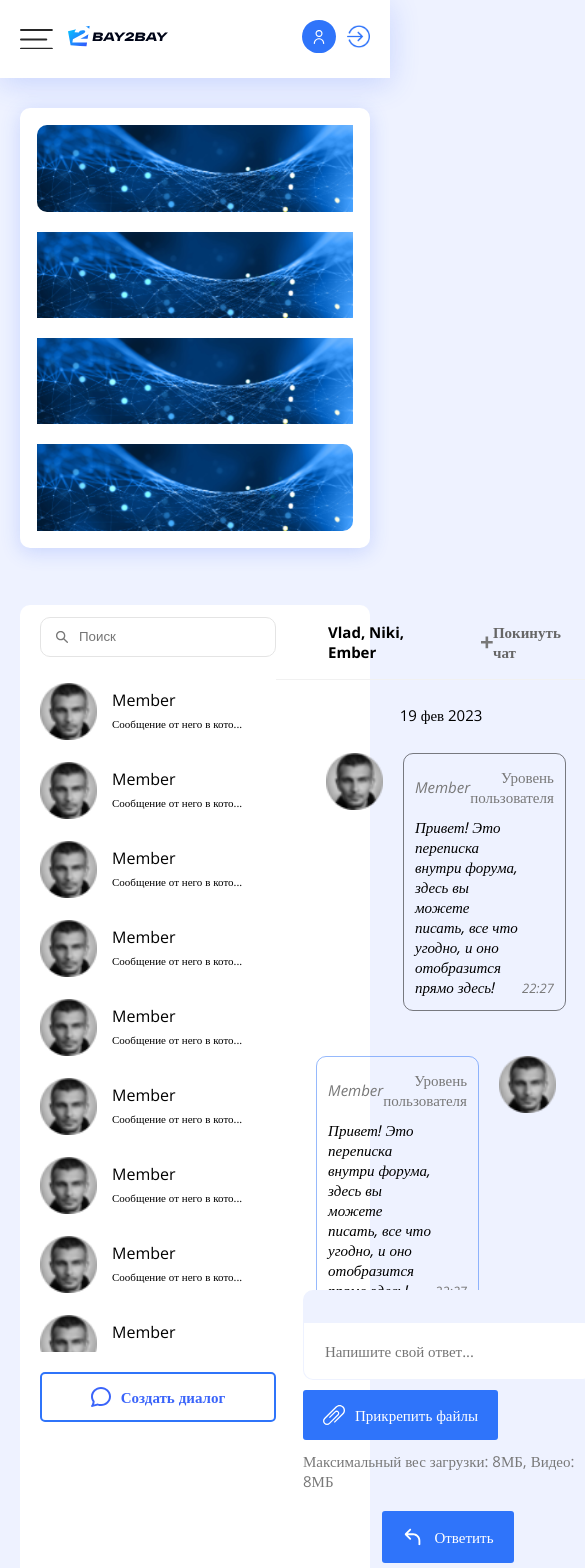
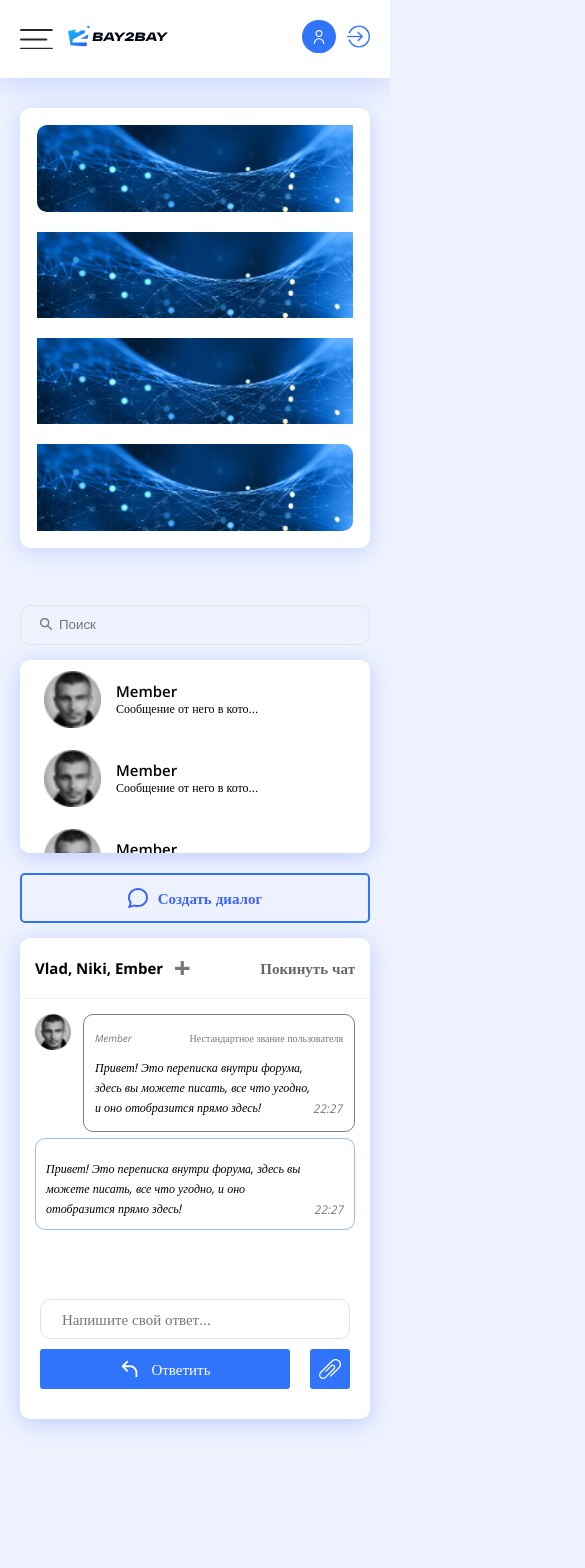
Before and after one commit to diorm47/krone, a React (Create React App) app: page /mails in a window 390 px wide. Shown: the top 1568 px of the page, 585 px wide, since content can reach past the window. After the commit the page ends 1491 px from the top, so only its background shows below. Built offline with nearby package versions, Linux system fonts and the light colour scheme.

Commit message:
chat updates

```diff
--- a/src/pages/mails-page/mails-page.css
+++ b/src/pages/mails-page/mails-page.css
@@ -91,6 +91,17 @@
   margin-top: 15px;
   height: 680px;
   overflow-x: auto;
+}
+.mails_page_content_users::-webkit-scrollbar {
+  border-radius: 10px;
+  width: 13px;
+  background: rgb(224, 224, 224);
+}
+
+.mails_page_content_users::-webkit-scrollbar-thumb {
+  border-radius: 10px;
+  width: 13px;
+  background: rgb(47, 116, 250);
 }
 .mails_page_content_user {
   padding: 11px 12px 11px 20px;
@@ -343,3 +354,192 @@
   letter-spacing: 0%;
   text-align: left;
 }
+
+@media only screen and (max-width: 980px) {
+  .mails_page_content {
+    flex-direction: column;
+  }
+  .mails_page_content_left {
+    width: 100%;
+  }
+  .mails_page_content_search input {
+    width: 100%;
+  }
+  .mails_page_content_search {
+    padding-right: 8px;
+  }
+  .mails_page_content_users {
+    padding-right: 10px;
+  }
+  .create_dialog {
+    width: 100%;
+    margin: 0;
+    margin-top: 20px;
+  }
+}
+
+@media only screen and (max-width: 500px) {
+  .mails_page_content_chat_input_uploads span {
+    display: none;
+  }
+  .mails_page_content_chat_input_uploads {
+    flex-direction: row-reverse !important;
+  }
+  .mails_page_content_chat_input_uploads_left button p {
+    display: none;
+  }
+  .mails_page_content_chat_input_uploads_left button {
+    width: 40px;
+    height: 40px;
+    padding: 0;
+  }
+  .mails_page_content_chat_input_upload_btn:nth-child(2) {
+    height: 40px;
+    width: 100%;
+  }
+  .mails_page_content_chat_input input {
+    height: 40px;
+    width: 100%;
+    box-sizing: border-box;
+    /* button */
+    border: 1px solid rgb(228, 228, 228);
+    border-radius: 10px;
+  }
+  .my_mail_chat_message img {
+    display: none;
+  }
+  .mails_page_content_chat {
+    height: 300px;
+    padding: 15px;
+  }
+  .mails_page_content_chat_date {
+    display: none;
+  }
+  .user_chat_message img {
+    width: 36px;
+    height: 36px;
+  }
+  .user_chat_message {
+    margin-bottom: 6px;
+    gap: 12px;
+  }
+  .my_mail_chat_message .mails_chat_mess_top {
+    display: none;
+  }
+  .mails_page_content_right_top {
+    padding: 20px 15px;
+  }
+  .mails_page_content_right_members {
+    gap: 12px;
+  }
+  .mails_chat_mess_text p {
+    font-size: 12px;
+  }
+  .my_mail_chat_message .mails_chat_mess {
+    padding: 10px;
+  }
+  .mails_chat_mess_top p:last-child {
+    font-size: 10px;
+  }
+  .mails_page_content {
+    background: #eef2ff;
+  }
+  .mails_page_content_search {
+    margin: 0;
+    padding: 0;
+  }
+  .mails_page_content_search svg {
+    position: absolute;
+    left: 20px;
+    top: 13px;
+  }
+  .mails_page_content_search input {
+    background: transparent;
+  }
+  .mails_page_content_users {
+    border-radius: 10.01px;
+    height: 193px;
+    box-shadow: 0px 4px 20px 0px rgba(50, 94, 251, 0.25);
+    background: rgb(255, 255, 255);
+  }
+  .mails_page_content_users::-webkit-scrollbar {
+    width: 5px;
+  }
+  .mails_page_content_users::-webkit-scrollbar-thumb {
+    border-radius: 10px;
+    width: 5px;
+  }
+  .mails_page_content_right {
+    border-radius: 10.01px;
+    margin-top: 15px;
+    padding-bottom: 30px;
+    box-shadow: 0px 4px 20px 0px rgba(50, 94, 251, 0.25);
+    background: rgb(255, 255, 255);
+  }
+  .mails_page_content_chat_input {
+    padding: 0 20px;
+  }
+  .mails_page_content_user {
+    padding-left: 24px;
+  }
+  .mails_page_content_user p {
+    color: rgb(0, 0, 0);
+    font-family: Open Sans;
+    font-size: 15px;
+    font-weight: 600;
+    line-height: 20px;
+    letter-spacing: 0%;
+    text-align: left;
+  }
+
+  .mails_page_content_user span {
+    color: rgb(0, 0, 0);
+    font-family: Open Sans;
+    font-size: 12px;
+    font-weight: 400;
+    line-height: 16px;
+    letter-spacing: 0%;
+    text-align: left;
+  }
+  .mails_page_content_user div {
+    display: flex;
+    flex-direction: column;
+  }
+  .invite_chat_modal {
+    width: 90%;
+    left: 20px;
+    margin: 0;
+    margin-top: 200px;
+    top: 0;
+    padding: 45px 25px;
+    height: auto;
+  }
+  .invite_chat_modal_inputs {
+    flex-direction: column;
+  }
+  .invite_chat_modal_inputs input {
+    width: 100%;
+    margin: 0;
+    margin-bottom: 20px;
+    height: 48px;
+    font-size: 14px;
+  }
+  .invite_chat_modal_inputs .save_btn {
+    height: 57.35px;
+    font-size: 17.2px;
+  }
+  .invite_chat_modal p {
+    text-align: center;
+    font-size: 14px;
+    font-weight: 400;
+  }
+  .invite_chat_modal h3 {
+    color: rgb(0, 0, 0);
+    margin-bottom: 28px;
+    font-size: 16px;
+    font-weight: 400;
+    line-height: 19px;
+    letter-spacing: 0%;
+    text-align: center;
+  }
+}
--- a/src/pages/mails-page/mails-page.jsx
+++ b/src/pages/mails-page/mails-page.jsx
@@ -23,7 +23,7 @@ function MailsPage() {
           <h3>Пригласить в переписку</h3>
           <p>ID пользователя</p>
           <div className="invite_chat_modal_inputs">
-            <input type="text" placeholder="здесь будет ID пользователя" />
+            <input type="text" placeholder="Введите ID пользователя" />
 
             <button className="save_btn">Пригласить</button>
           </div>
@@ -150,7 +150,7 @@ function MailsPage() {
                         <MiniUser />
                       </div>
 
-                      <p>Уровень пользователя</p>
+                      <p>Нестандартное звание пользователя</p>
                     </div>
                     <div className="mails_chat_mess_text">
                       <p>
@@ -172,7 +172,7 @@ function MailsPage() {
                         </i>
                         <MiniUser />
                       </div>
-                      <p>Уровень пользователя</p>
+                      <p>Нестандартное звание пользователя</p>
                     </div>
                     <div className="mails_chat_mess_text">
                       <p>
```
